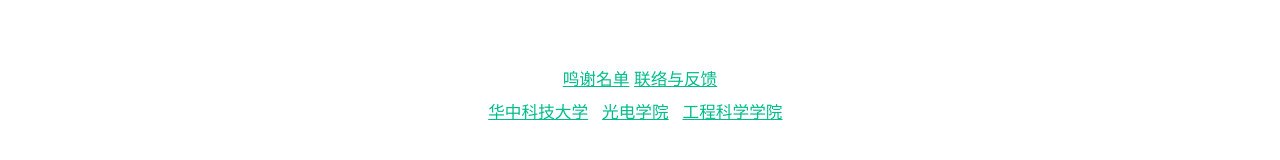
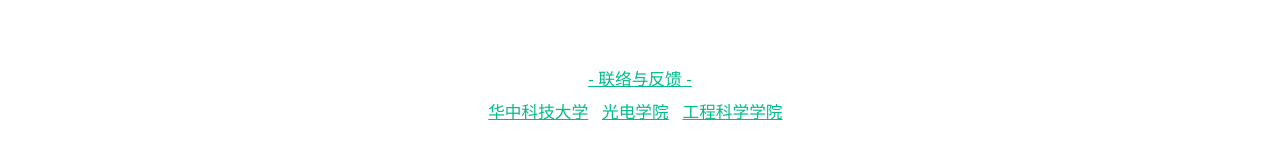
Before and after one commit to hust-feiyue/hust-feiyue.github.io, a plain HTML site: page index.html in a window 1280 px wide. Shown: the part 1666-1826 px from the top of the page. Drawn offline with Linux system fonts and the light colour scheme.

Commit message:
fine work

```diff
--- a/index.html
+++ b/index.html
@@ -89,8 +89,7 @@
 				<div class="inner">
 					<section>
 						<ul class="contact" align="center">
-                            <a href="http://hust-feiyue.github.io/thanks.html"  target="_blank">鸣谢名单</a>
-                            <a href="http://hust-feiyue.github.io/contact.html" target="_blank">联络与反馈</a>
+                            <a href="http://hust-feiyue.github.io/contact.html" target="_blank">- 联络与反馈 -</a>
                             <br/>
                             <a href="http://www.hust.edu.cn/"  target="_blank">华中科技大学</a> &nbsp;
                              <a href="http://oei.hust.edu.cn/"  target="_blank">光电学院</a> &nbsp;
```
